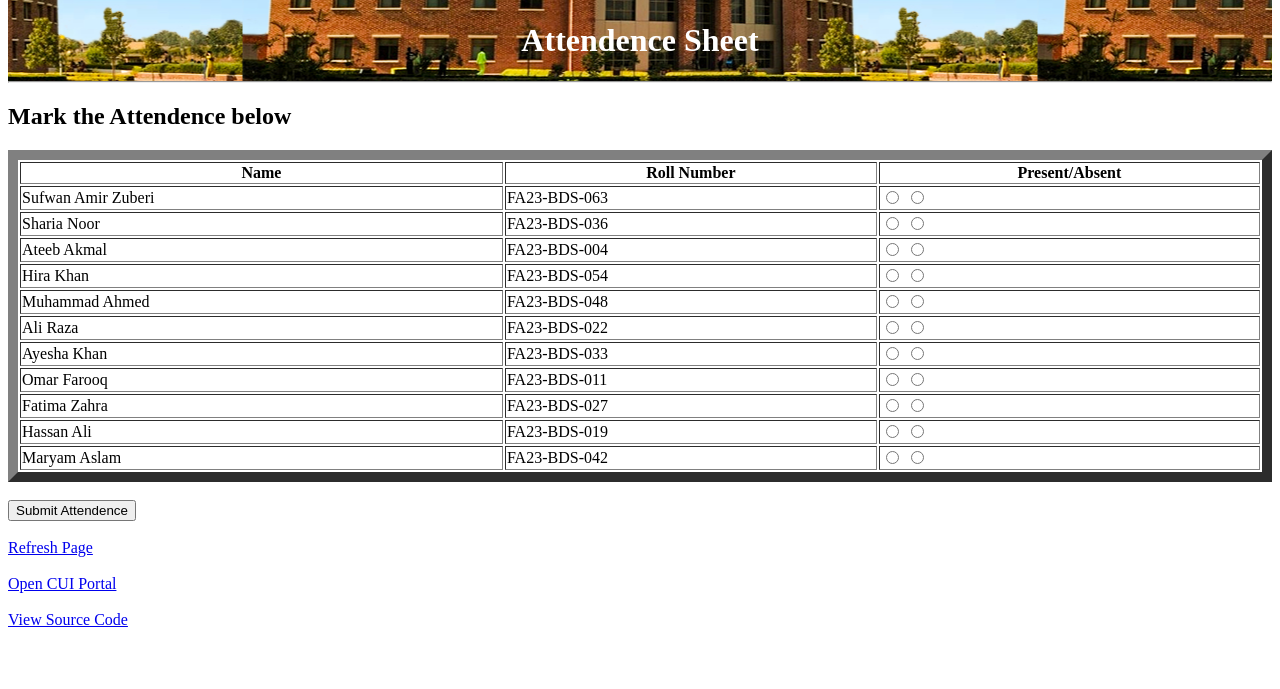
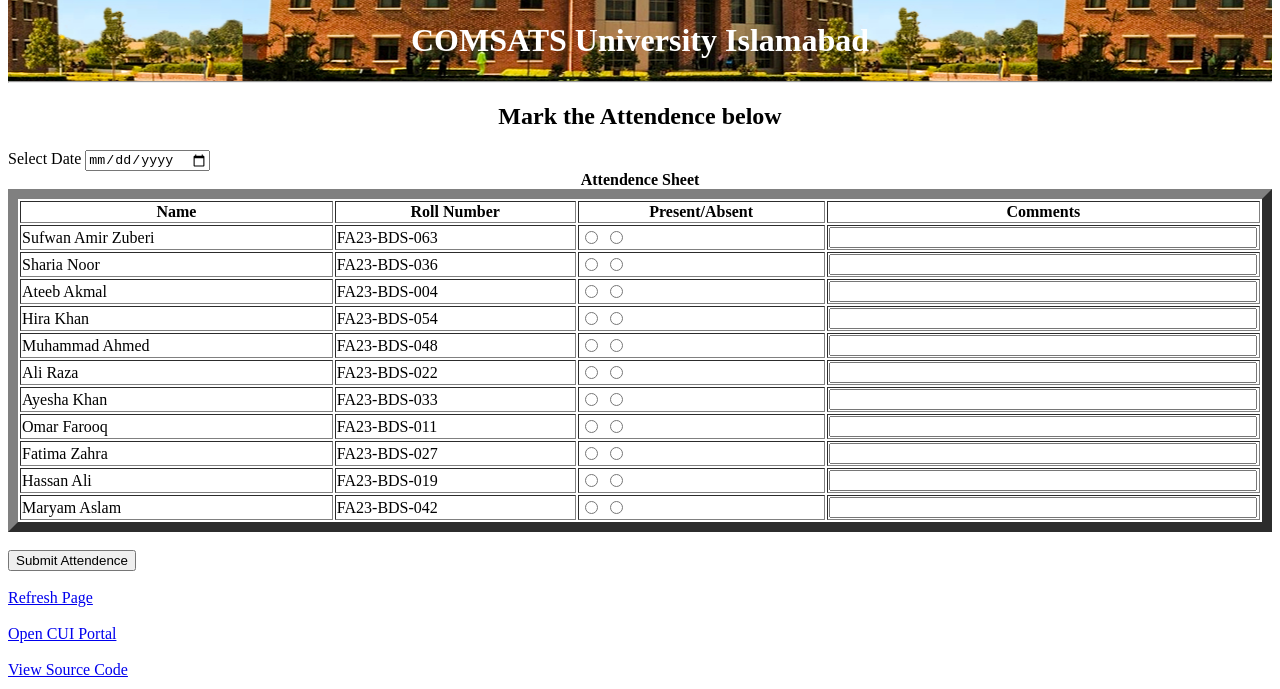
Before and after one commit to SufwanAmir/Attendence-Webpage-HTML, a plain HTML site: page index.html in a window 1280 px wide. Shown: the part 111-800 px from the top of the page. Drawn offline with Linux system fonts and the light colour scheme.

Commit message:
Added date and comment section

```diff
--- a/index.html
+++ b/index.html
@@ -6,16 +6,21 @@
 <body>
     <div align = "center" style = "background-image: url(Comsats-Image.jpg); background-position: center;" alt = "COMSATS University background-image">
     <img src = "COMSATS-University-logo.png" width="100" height="100" alt = "COMSATS University Logo">
-    <h1 style="color: white;">Attendence Sheet</h1>
+    <h1 style="color: white;" >COMSATS University Islamabad</h1>
     <hr>
     </div>
-    <h2>Mark the Attendence below</h2>
+    <h2 align = "center">Mark the Attendence below</h2>
+
+    <label for = "date">Select Date</label>
+    <input type = "date" id = "date" name = "date">
     <form>
     <table style = "width: 100%;" border="10">
+    <caption><b>Attendence Sheet</b></caption>
         <tr>
             <th>Name</th>
             <th>Roll Number</th>
             <th>Present/Absent</th>
+            <th>Comments</th>
         </tr>
         <tr>
             <td title="WebPage Designer">Sufwan Amir Zuberi</td>
@@ -24,6 +29,7 @@
                 <input type="radio" name = "Sufwan Amir Zuberi" value = "Present">
                 <input type = "radio" name = "Sufwan Amir Zuberi" value = "Absent">
             </td>
+            <td><input type="text" name = "Sufwan Amir Zuberi" style="width:98%;"></td>
         </tr>
          <tr>
             <td>Sharia Noor</td>
@@ -32,6 +38,7 @@
                 <input type="radio" name = "Sharia Noor" value = "Present">
                 <input type = "radio" name = "Sharia Noor" value = "Absent">
             </td>
+            <td><input type = "text" name = "Sharia Noor" style="width: 98%;"></td>
         </tr>
          <tr>
             <td>Ateeb Akmal</td>
@@ -40,6 +47,7 @@
                 <input type="radio" name = "Ateeb Akmal" value = "Present">
                 <input type = "radio" name = "Ateeb Akmal" value = "Absent">
             </td>
+            <td><input type="text" name = "Ateeb Akmal" style="width:98%;"></td>
         </tr>
         <tr>
             <td>Hira Khan</td>
@@ -48,6 +56,7 @@
                 <input type="radio" name = "Hira Khan" value = "Present">
                 <input type = "radio" name = "Hira Khan" value = "Absent">
             </td>
+            <td><input type="text" name = "Hira Khan" style="width:98%;"></td>
         </tr>
         <tr>
             <td>Muhammad Ahmed</td>
@@ -56,6 +65,7 @@
                 <input type ="radio" name ="Muhammad Ahmed" value = "Present">
                 <input type = "radio" name = "Muhammad Ahmed" value = "Absent">
             </td>
+            <td><input type="text" name = "Muhammad Ahmed" style="width:98%;"></td>
         </tr>
         <tr>
             <td>Ali Raza</td>
@@ -64,6 +74,7 @@
                 <input type="radio" name = "Ali Raza" value = "Present">
                 <input type = "radio" name = "Ali Raza" value = "Absent">
             </td>
+            <td><input type="text" name = "Ali Raza" style="width:98%;"></td>
         </tr>
         <tr>
             <td>Ayesha Khan</td>
@@ -72,6 +83,7 @@
                 <input type="radio" name = "Ayesha Khan" value = "Present">
                 <input type = "radio" name = "Ayesha Khan" value = "Absent">
             </td>
+            <td><input type="text" name = "Ayesha Khan" style="width:98%;"></td>
         </tr>
         <tr>
             <td>Omar Farooq</td>
@@ -80,6 +92,7 @@
                 <input type="radio" name = "Omar Farooq" value = "Present">
                 <input type = "radio" name = "Omar Farooq" value = "Absent">
             </td>
+            <td><input type="text" name = "Omar Farooq" style="width:98%;"></td>
         </tr>
         <tr>
             <td>Fatima Zahra</td>
@@ -88,6 +101,7 @@
                 <input type="radio" name = "Fatima Zahra" value = "Present">
                 <input type = "radio" name = "Fatima Zahra" value = "Absent">
             </td>
+            <td><input type="text" name = "Fatima Zahra" style="width:98%;"></td>
         </tr>
         <tr>
             <td>Hassan Ali</td>
@@ -96,6 +110,7 @@
                 <input type="radio" name = "Hassan Ali" value = "Present">
                 <input type = "radio" name = "Hassan Ali" value = "Absent">
             </td>
+            <td><input type="text" name = "Hassan Ali" style="width:98%;"></td>
         </tr>
         <tr>
             <td>Maryam Aslam</td>
@@ -104,6 +119,7 @@
                 <input type="radio" name = "Maryam Aslam" value = "Present">
                 <input type = "radio" name = "Maryam Aslam" value = "Absent">
             </td>
+            <td><input type="text" name = "Maryam Aslam" style="width:98%;"></td>
         </tr>
     </table>
     <br>
```
